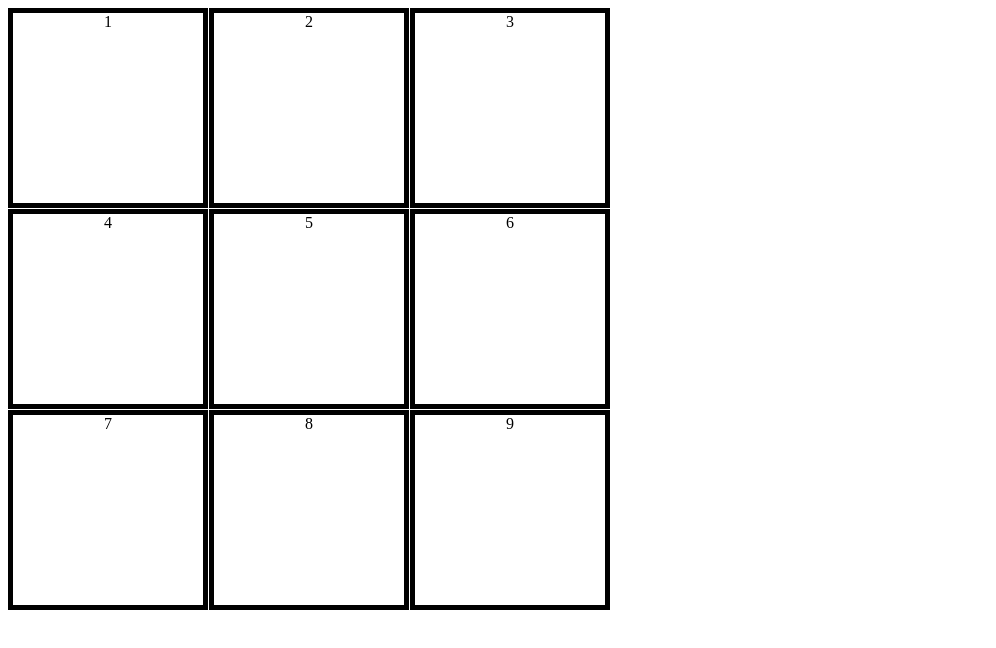
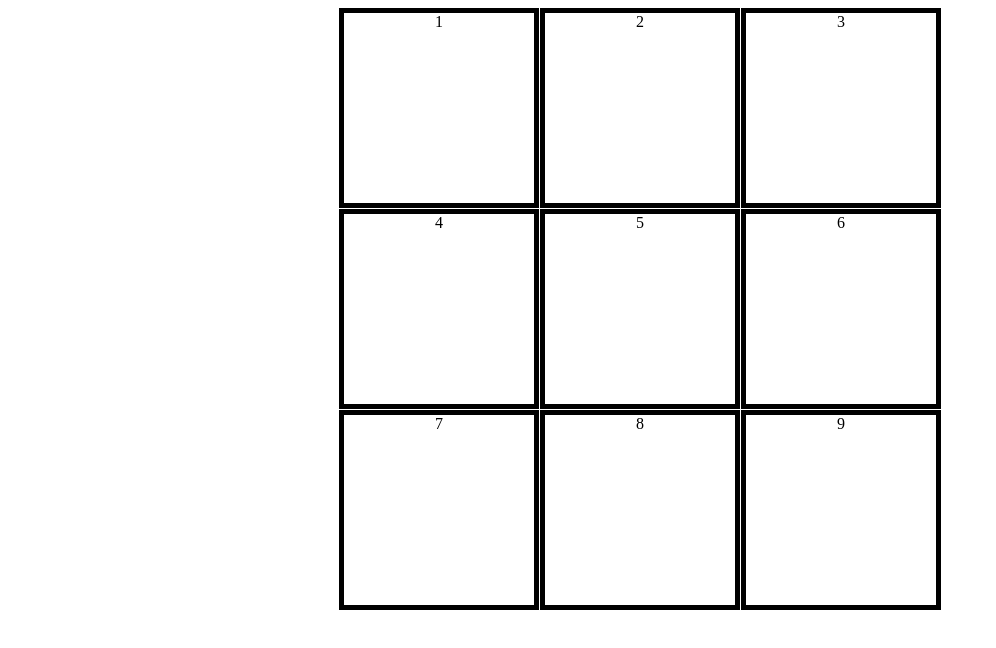
Before and after one commit to bkeithbii/Tic-Tac-Toe-Game, a plain HTML site: page index.html in a window 1280 px wide. Shown: the whole page, without its empty margins (0-996 px from the left). Drawn offline with Linux system fonts and the light colour scheme.

Commit message:
centered grid

```diff
--- a/style.css
+++ b/style.css
@@ -5,9 +5,10 @@
 .gameContainer {
   display: grid;
   grid-template-columns: repeat(3, 200px);
-  grid-template-rows: 1fr 1fr 1fr;
   grid-gap: 1px;
   text-align: center;
+  justify-content: center;
+  align-items: center;
 }
 .square {
   width: 200px;
```
